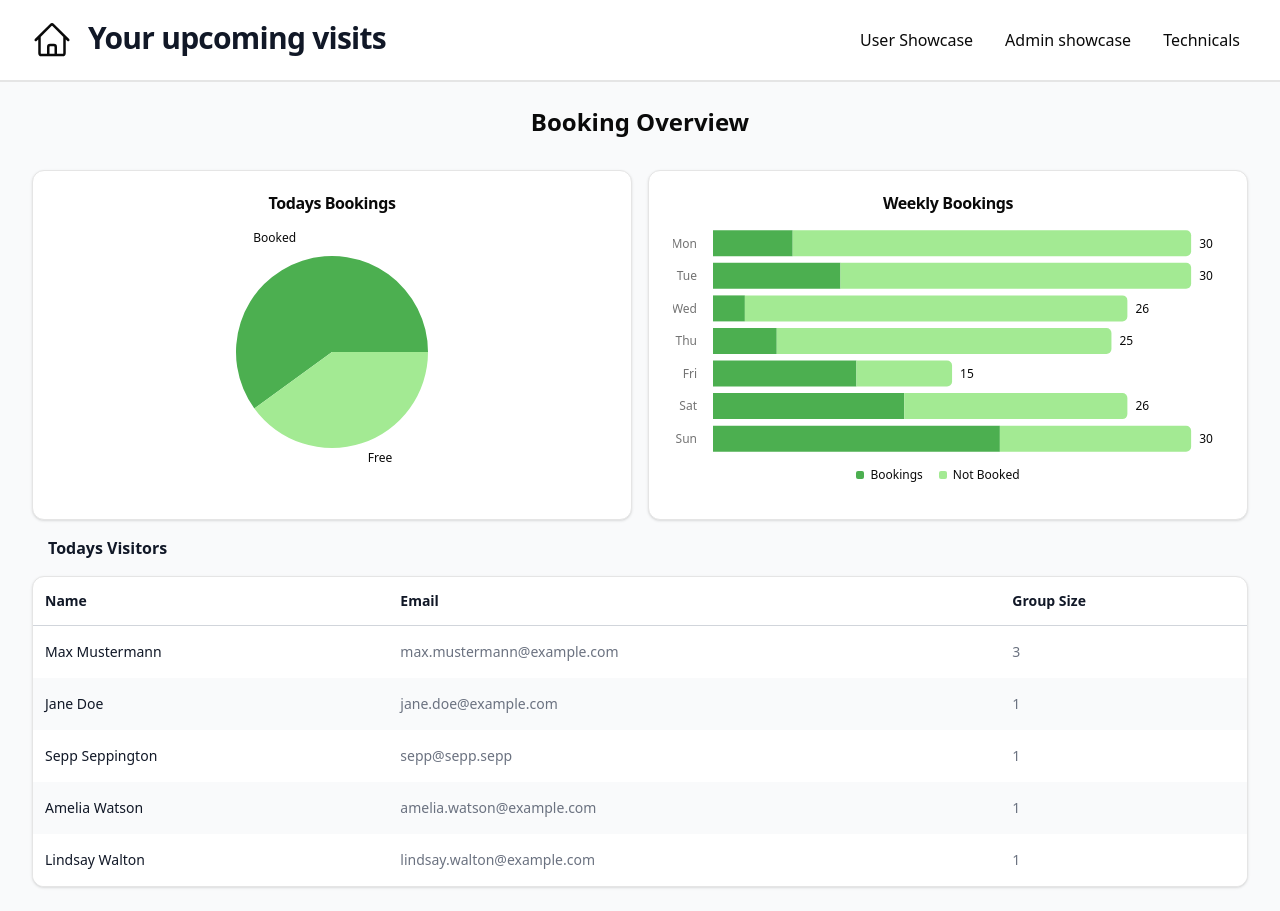
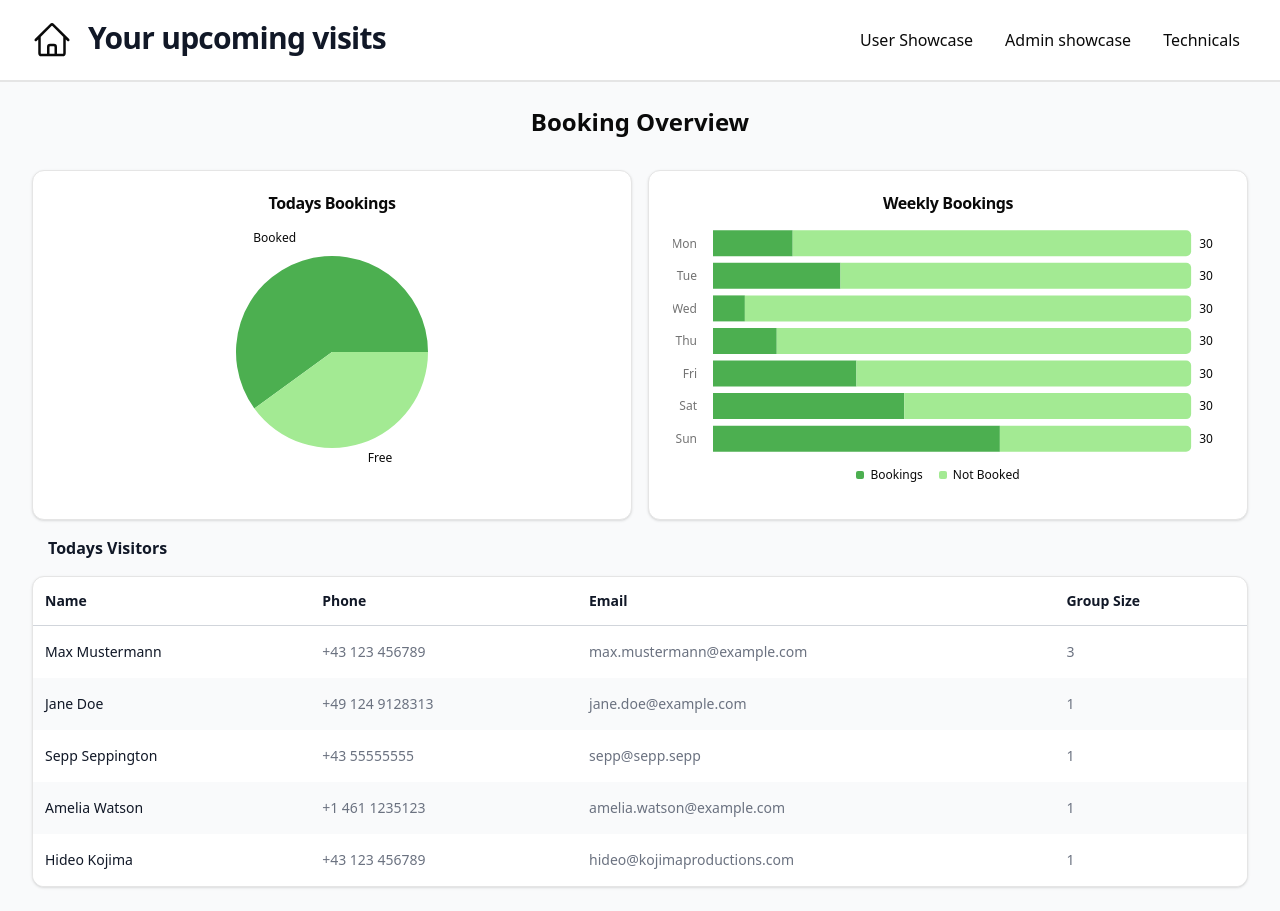
Before and after one commit to ScriptingMage/TourismTechnology2024, a Next.js app in the folder wwbs/: page /admin in a window 1280 px wide. Built offline with nearby package versions, Linux system fonts and the light colour scheme.

Commit message:
small changes

```diff
--- a/wwbs/src/app/admin/page.tsx
+++ b/wwbs/src/app/admin/page.tsx
@@ -1,30 +1,60 @@
 import WeeklyOverview from "@/features/charts/weeklyOverview";
-import {DailyPieChart} from "@/features/charts/dailyPieChart";
-import {Card} from "@/components/ui/card";
+import { DailyPieChart } from "@/features/charts/dailyPieChart";
+import { Card } from "@/components/ui/card";
 
 const people = [
-    {name: 'Max Mustermann', email: 'max.mustermann@example.com', count: 3},
-    {name: 'Jane Doe', email: 'jane.doe@example.com', count: 1},
-    {name: 'Sepp Seppington', email: 'sepp@sepp.sepp', count: 1},
-    {name: 'Amelia Watson', email: 'amelia.watson@example.com', count: 1},
-    {name: 'Lindsay Walton', email: 'lindsay.walton@example.com', count: 1},
-]
+  {
+    name: "Max Mustermann",
+    email: "max.mustermann@example.com",
+    phone: "+43 123 456789",
+    count: 3,
+  },
+  {
+    name: "Jane Doe",
+    email: "jane.doe@example.com",
+    phone: "+49 124 9128313",
+    count: 1,
+  },
+  {
+    name: "Sepp Seppington",
+    email: "sepp@sepp.sepp",
+    phone: "+43 55555555",
+    count: 1,
+  },
+  {
+    name: "Amelia Watson",
+    email: "amelia.watson@example.com",
+    phone: "+1 461 1235123",
+    count: 1,
+  },
+  {
+    name: "Hideo Kojima",
+    email: "hideo@kojimaproductions.com",
+    phone: "+43 123 456789",
+    count: 1,
+  },
+];
 
 export default function AdminPage() {
-    return <main className={"bg-gray-50 flex-grow"}>
+  return (
+    <main className={"bg-gray-50 flex-grow"}>
       <div className="mx-auto max-w-7xl px-4 py-6 sm:px-6 lg:px-8">
-            <div className="text-2xl font-bold text-center pb-8">Booking Overview</div>
+        <div className="text-2xl font-bold text-center pb-8">
+          Booking Overview
+        </div>
         <div className="grid grid-cols-1 md:grid-cols-2 relative gap-4 h-[350px]">
           <div className="h-full w-full">
-                    <DailyPieChart/>
+            <DailyPieChart />
           </div>
           <div className="h-full w-full">
-                    <WeeklyOverview/>
+            <WeeklyOverview />
           </div>
         </div>
         <div className="hidden sm:block">
           <div className="sm:flex-auto p-4">
-                    <h1 className="text-base font-semibold text-gray-900">Todays Visitors</h1>
+            <h1 className="text-base font-semibold text-gray-900">
+              Todays Visitors
+            </h1>
           </div>
           <Card className="overflow-hidden">
             <div className="low-root">
@@ -33,13 +63,28 @@ export default function AdminPage() {
                   <table className="min-w-full divide-y divide-gray-300">
                     <thead>
                       <tr>
-                                        <th scope="col" className="py-3.5 pl-4 pr-3 text-left text-sm font-semibold text-gray-900 sm:pl-3">
+                        <th
+                          scope="col"
+                          className="py-3.5 pl-4 pr-3 text-left text-sm font-semibold text-gray-900 sm:pl-3"
+                        >
                           Name
                         </th>
-                                        <th scope="col" className="px-3 py-3.5 text-left text-sm font-semibold text-gray-900">
+                        <th
+                          scope="col"
+                          className="px-3 py-3.5 text-left text-sm font-semibold text-gray-900"
+                        >
+                          Phone
+                        </th>
+                        <th
+                          scope="col"
+                          className="px-3 py-3.5 text-left text-sm font-semibold text-gray-900"
+                        >
                           Email
                         </th>
-                                        <th scope="col" className="px-3 py-3.5 text-left text-sm font-semibold text-gray-900">
+                        <th
+                          scope="col"
+                          className="px-3 py-3.5 text-left text-sm font-semibold text-gray-900"
+                        >
                           Group Size
                         </th>
                       </tr>
@@ -50,8 +95,15 @@ export default function AdminPage() {
                           <td className="whitespace-nowrap py-4 pl-4 pr-3 text-sm font-medium text-gray-900 sm:pl-3">
                             {person.name}
                           </td>
-                                            <td className="whitespace-nowrap px-3 py-4 text-sm text-gray-500">{person.email}</td>
-                                            <td className="whitespace-nowrap px-3 py-4 text-sm text-gray-500">{person.count}</td>
+                          <td className="whitespace-nowrap px-3 py-4 text-sm text-gray-500">
+                            {person.phone}
+                          </td>
+                          <td className="whitespace-nowrap px-3 py-4 text-sm text-gray-500">
+                            {person.email}
+                          </td>
+                          <td className="whitespace-nowrap px-3 py-4 text-sm text-gray-500">
+                            {person.count}
+                          </td>
                         </tr>
                       ))}
                     </tbody>
@@ -63,4 +115,5 @@ export default function AdminPage() {
         </div>
       </div>
     </main>
+  );
 }
--- a/wwbs/src/app/headerBar.tsx
+++ b/wwbs/src/app/headerBar.tsx
@@ -26,13 +26,13 @@ export function HeaderBar() {
               xmlns="http://www.w3.org/2000/svg"
               fill="none"
               viewBox="0 0 24 24"
-              stroke-width="1.5"
+              strokeWidth="1.5"
               stroke="currentColor"
               className="w-10 h-10 hover:opacity-50"
             >
               <path
-                stroke-linecap="round"
-                stroke-linejoin="round"
+                strokeLinecap="round"
+                strokeLinejoin="round"
                 d="m2.25 12 8.954-8.955c.44-.439 1.152-.439 1.591 0L21.75 12M4.5 9.75v10.125c0 .621.504 1.125 1.125 1.125H9.75v-4.875c0-.621.504-1.125 1.125-1.125h2.25c.621 0 1.125.504 1.125 1.125V21h4.125c.621 0 1.125-.504 1.125-1.125V9.75M8.25 21h8.25"
               />
             </svg>
--- a/wwbs/src/features/charts/weeklyOverview.tsx
+++ b/wwbs/src/features/charts/weeklyOverview.tsx
@@ -19,10 +19,10 @@ import React from "react";
 const chartData = [
     {month: "Monday", total: 30, booked: 5, notBooked: 25},
     {month: "Tuesday", total: 30, booked: 8, notBooked: 22},
-    {month: "Wednesday", total: 26, booked: 2, notBooked: 24},
-    {month: "Thursday", total: 25, booked: 4, notBooked: 21},
-    {month: "Friday", total: 15, booked: 9, notBooked: 6},
-    {month: "Saturday", total: 26, booked: 12, notBooked: 14},
+    {month: "Wednesday", total: 30, booked: 2, notBooked: 28},
+    {month: "Thursday", total: 30, booked: 4, notBooked: 26},
+    {month: "Friday", total: 30, booked: 9, notBooked: 21},
+    {month: "Saturday", total: 30, booked: 12, notBooked: 18},
     {month: "Sunday", total: 30, booked: 18, notBooked: 12},
 ];
 
```
Lines whose indentation alone changed are shown as unchanged.
